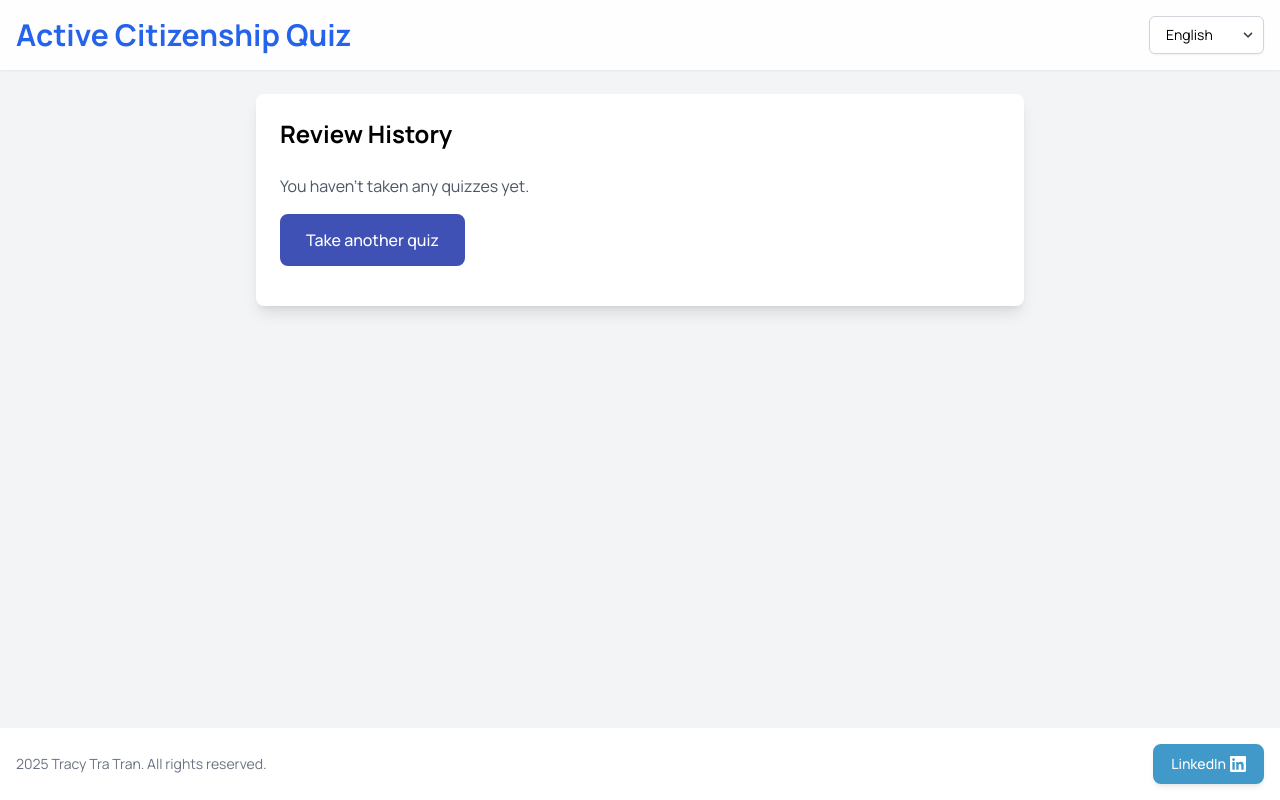
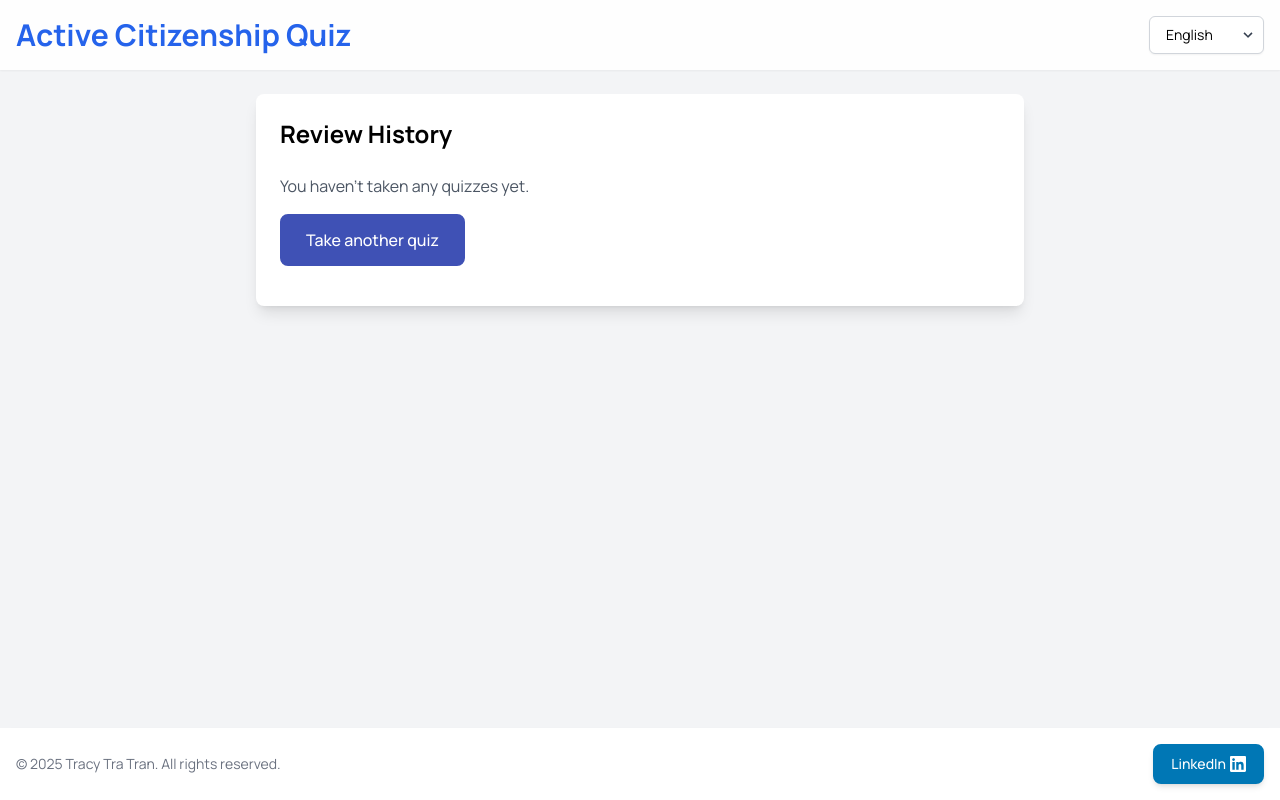
Before and after one commit to tracytratran/aktiv-medborgerskab, a React (Create React App) app: page /aktiv-medborgerskab/results in a window 1280 px wide. Built offline with nearby package versions, Linux system fonts and the light colour scheme.

Commit message:
Change color transition for LinkedIn hyperlink in Footer.tsx

```diff
--- a/src/components/Footer.tsx
+++ b/src/components/Footer.tsx
@@ -5,8 +5,7 @@ const Footer: React.FC = () => {
     <footer className="fixed bottom-0 left-0 right-0 bg-white bg-opacity-95 shadow-lg p-4 z-10">
       <div className="container mx-auto flex flex-col sm:flex-row justify-between items-center gap-4">
         <p className="text-xs sm:text-sm text-gray-500 text-center sm:text-left order-2 sm:order-1">
-                    {new Date().getFullYear()} Tracy Tra Tran. All rights
-                    reserved.
+          © {new Date().getFullYear()} Tracy Tra Tran. All rights reserved.
         </p>
 
         {/* Social buttons */}
@@ -15,7 +14,7 @@ const Footer: React.FC = () => {
             href="https://www.linkedin.com/in/tracytratran"
             target="_blank"
             rel="noopener noreferrer"
-                        className="py-2 px-4 bg-[#0077b5] border-2 border-[#0077b5] text-white rounded-lg text-sm font-medium hover:bg-[#006396] hover:border-[#006396] transition-colors flex items-center justify-center gap-1 shadow-md opacity-75 hover:opacity-100"
+            className="py-2 px-4 bg-[#0077b5] border-2 border-[#0077b5] text-white rounded-lg text-sm font-medium hover:bg-[#006396] hover:border-[#006396] transition-colors flex items-center justify-center gap-1 shadow-md opacity-100 hover:opacity-145"
           >
             LinkedIn
             <svg
```
Lines whose indentation alone changed are shown as unchanged.
